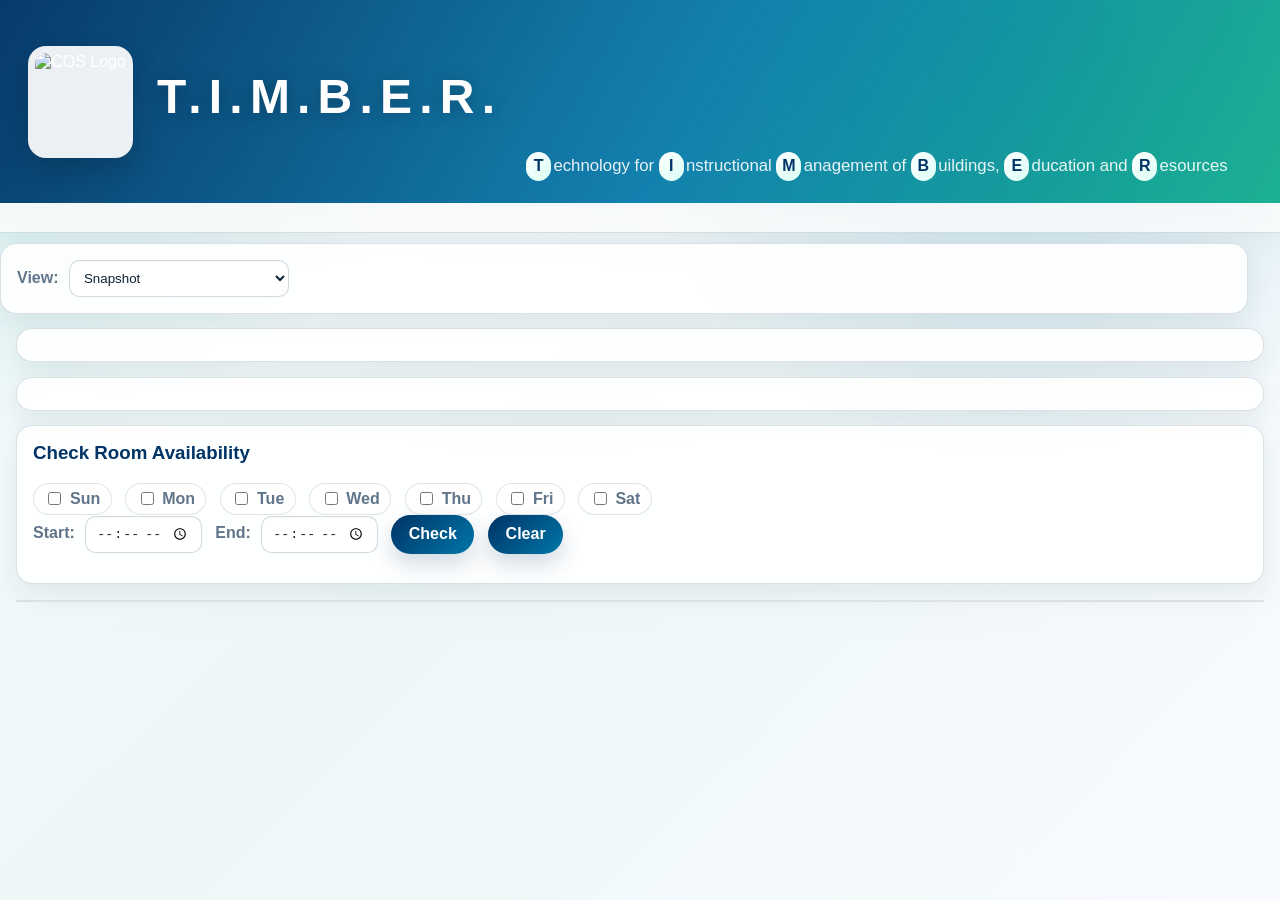
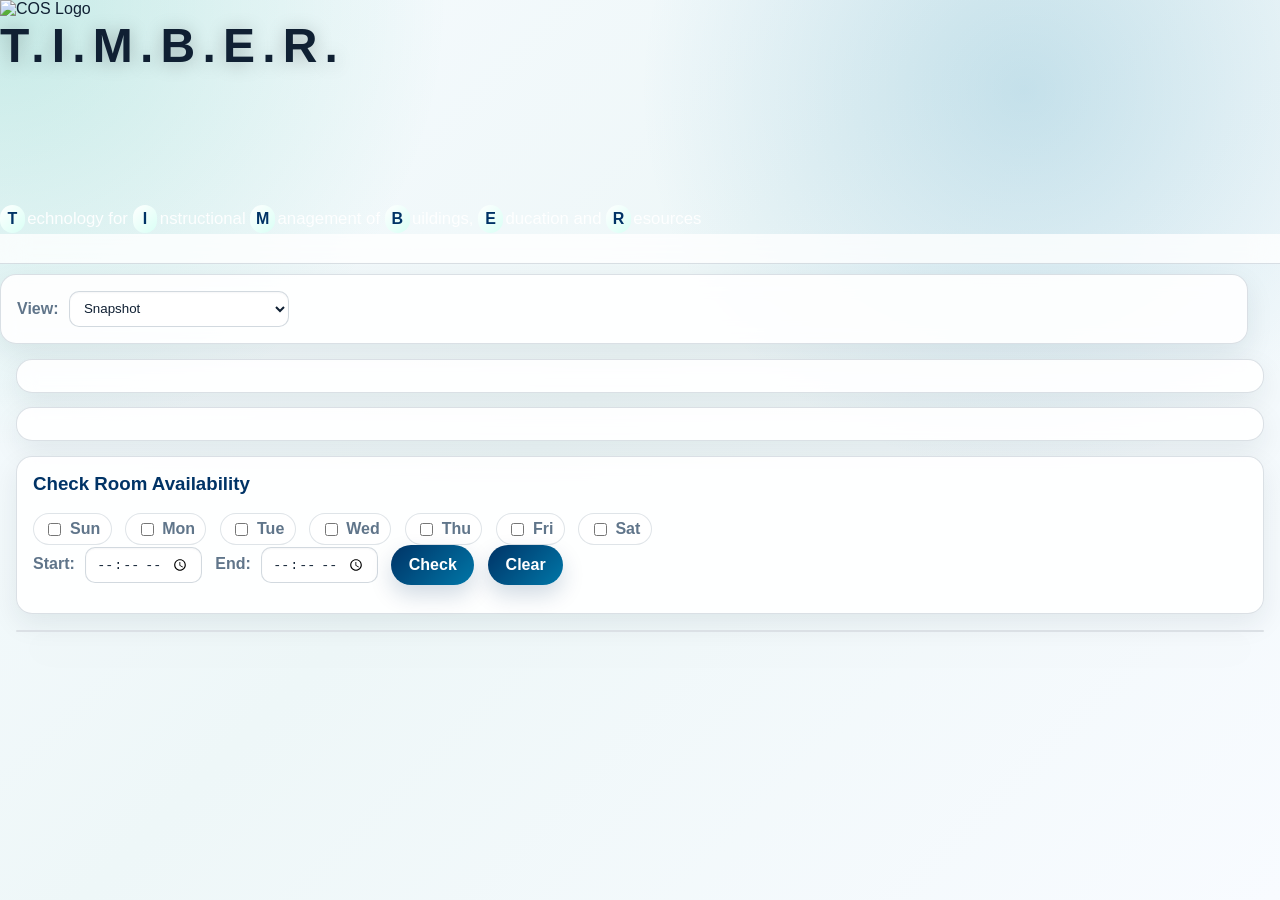

Add COS mural banner header

--- a/css/style.css
+++ b/css/style.css
@@ -27,26 +27,28 @@ body {
     linear-gradient(135deg, #f7fbff 0%, #eef7f8 45%, #f8fbff 100%);
 }
 
-header {
+.site-header {
+  position: relative;
   display: flex;
-  align-items: center;
-  gap: 1.5rem;
-  padding: 1.35rem 1.75rem;
+  align-items: flex-end;
+  min-height: clamp(260px, 32vw, 420px);
+  padding: clamp(1rem, 3vw, 2rem);
   color: #fff;
+  overflow: hidden;
   background:
-    linear-gradient(120deg, rgba(0, 51, 102, 0.96), rgba(0, 119, 168, 0.92) 54%, rgba(0, 168, 132, 0.88)),
-    url("../images/logo.png");
-  background-size: cover;
+    linear-gradient(180deg, rgba(0, 16, 34, 0.02) 42%, rgba(0, 16, 34, 0.82) 100%),
+    url("../images/cos-sequoias-banner.png") center / cover no-repeat;
   box-shadow: var(--shadow);
 }
 
-.logo {
-  height: 112px;
-  width: auto;
-  padding: 0.45rem;
+.header-overlay {
+  width: min(940px, 100%);
+  padding: clamp(0.85rem, 2vw, 1.25rem);
+  border: 1px solid rgba(255, 255, 255, 0.24);
   border-radius: 18px;
-  background: rgba(255, 255, 255, 0.92);
-  box-shadow: 0 12px 28px rgba(0, 0, 0, 0.18);
+  background: linear-gradient(135deg, rgba(0, 36, 72, 0.82), rgba(0, 75, 130, 0.58));
+  box-shadow: 0 18px 38px rgba(0, 0, 0, 0.28);
+  backdrop-filter: blur(8px);
 }
 
 h1 {
@@ -355,13 +357,14 @@ button:hover,
 }
 
 @media (max-width: 760px) {
-  header {
-    align-items: flex-start;
-    flex-direction: column;
+  .site-header {
+    min-height: 230px;
+    align-items: flex-end;
+    background-position: center top;
   }
 
-  .logo {
-    height: 86px;
+  .header-overlay {
+    border-radius: 14px;
   }
 
   #view-container,
